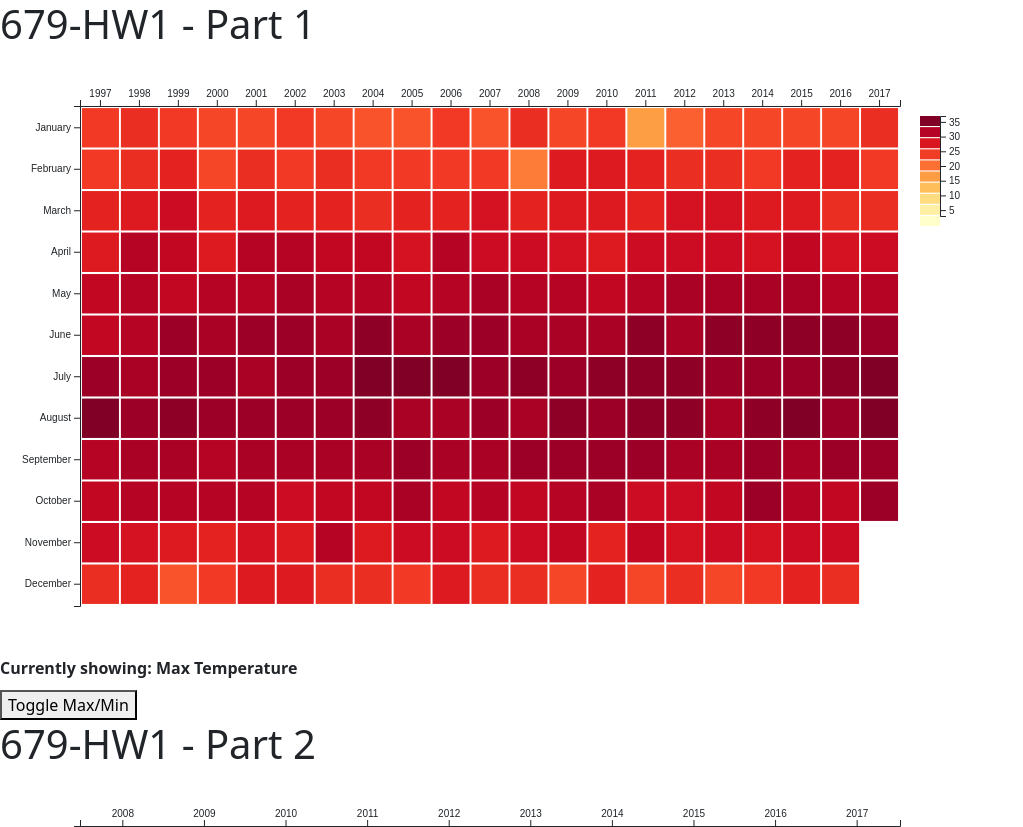
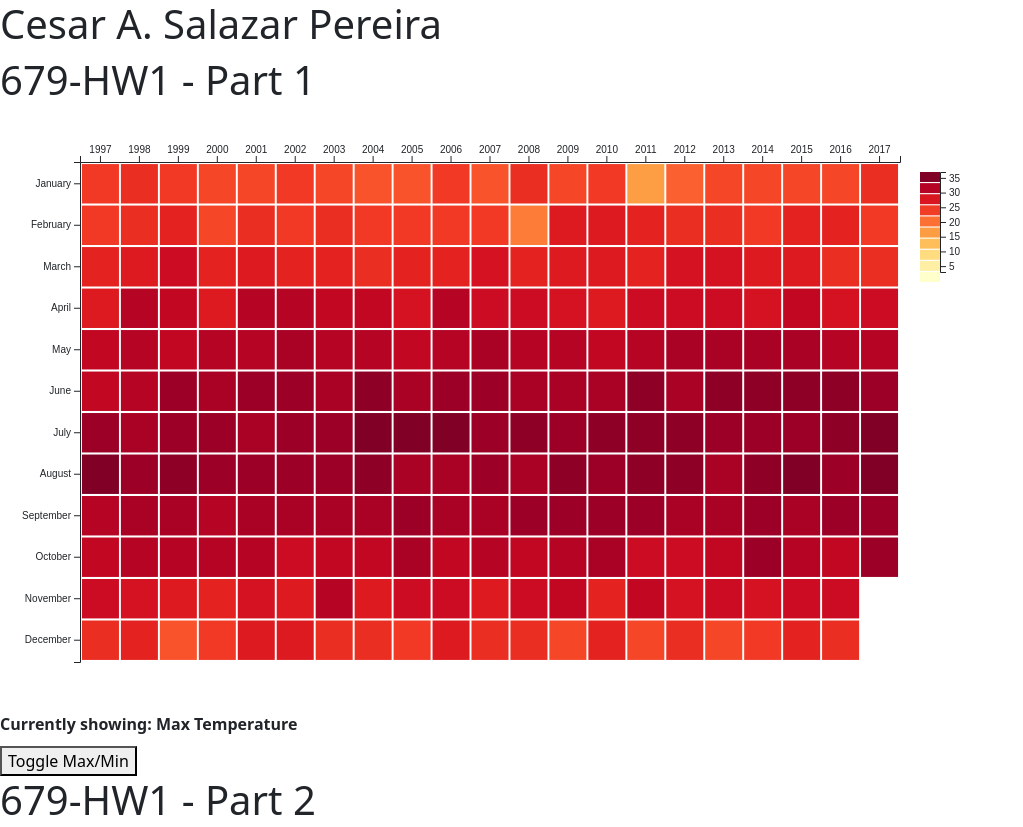
Before and after one commit to CesarSP99/TAMU-CSCE679-HW1, a website built with Vite: page index.html in a window 1280 px wide. Shown: the top 827 px of the page, without its empty margins (0-1023 px from the left). Built offline with nearby package versions, Linux system fonts and the light colour scheme.

Commit message:
Update index.html

```diff
--- a/index.html
+++ b/index.html
@@ -11,6 +11,7 @@
 <body>
 <main id="app">
   <!-- Part 1 -->
+  <h1>Cesar A. Salazar Pereira</h1>
   <h1 class="title">
     679-HW1 - Part 1
   </h1>
```
